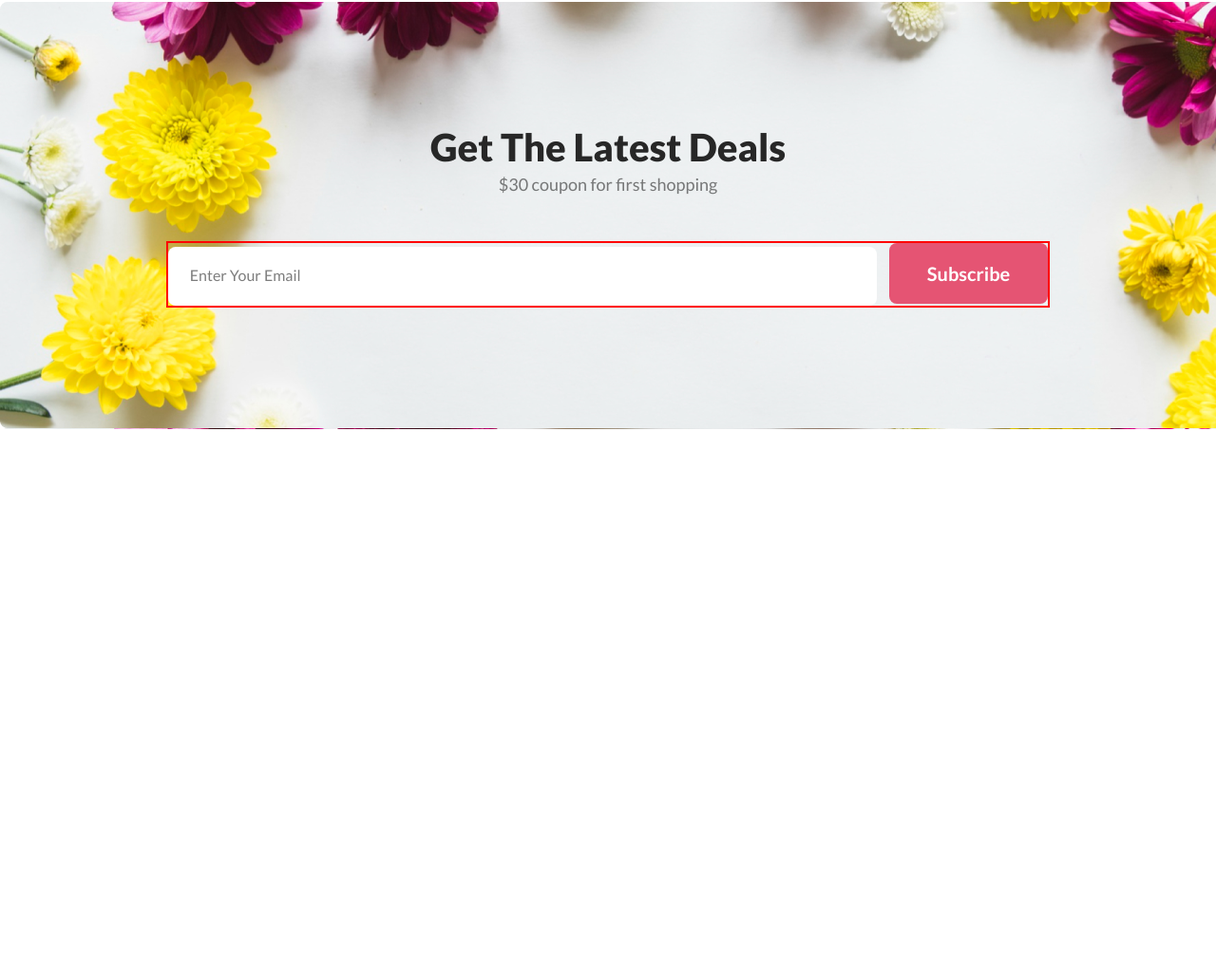
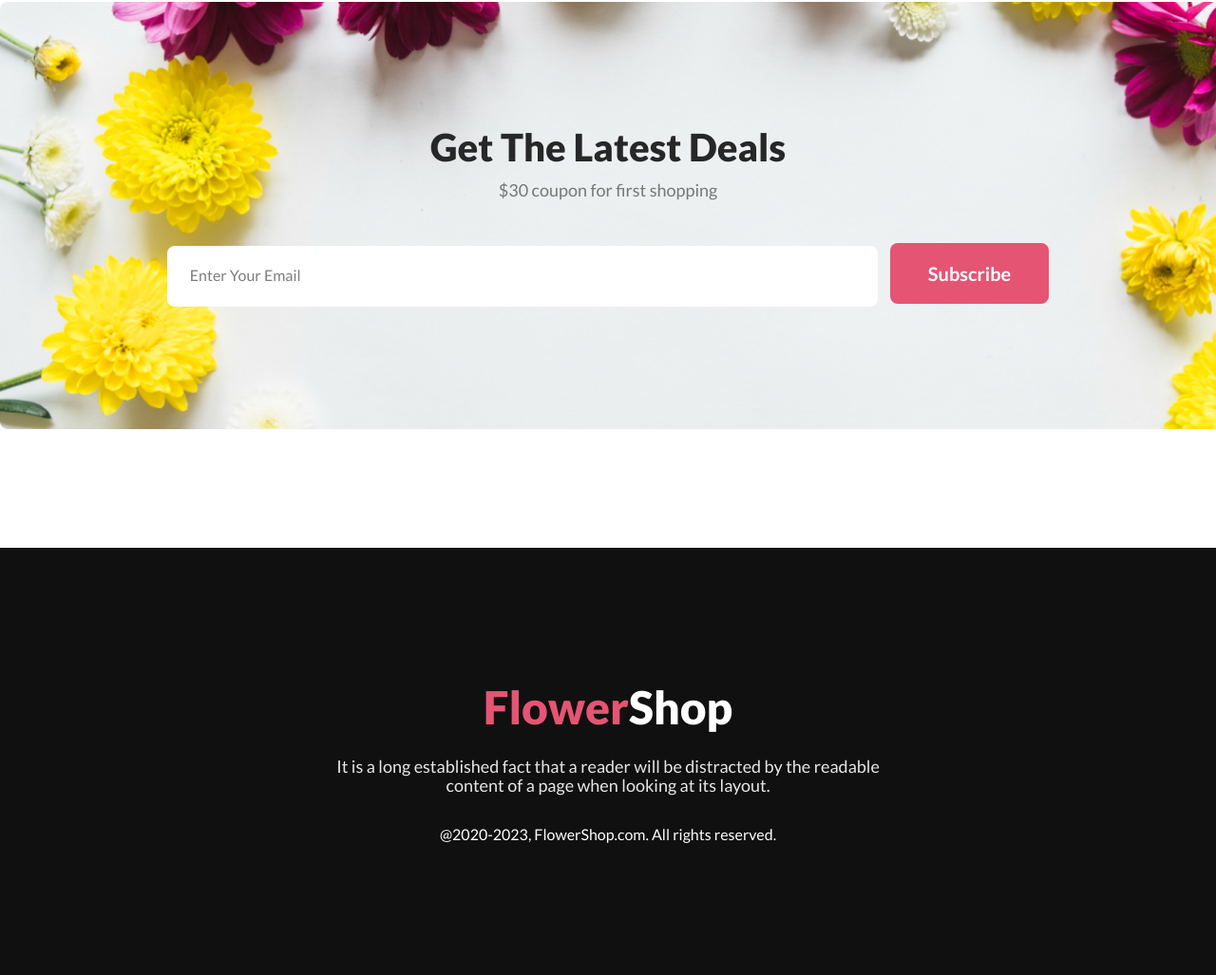
Before and after one commit to naim0018/Flower-Shop, a plain HTML site: page index.html in a window 1280 px wide. Shown: the part 3747-4774 px from the top of the page at 95% size. Before the commit the page ends 4199 px from the top, so only its background shows below. Drawn offline with Linux system fonts and the light colour scheme.

Commit message:
Footer Done

```diff
--- a/index.html
+++ b/index.html
@@ -96,30 +96,34 @@
       <!-- Hot Deal -->
       <div class="hot-deal">
         <div class="deal-contant">
-            <h2>Hot Deal ! Sale Up To 25% Off</h2>
-            <p>It is a long established fact that a reader will be distracted by the readable content of a page when looking at its layout.</p>
+          <h2>Hot Deal ! Sale Up To 25% Off</h2>
+          <p>
+            It is a long established fact that a reader will be distracted by
+            the readable content of a page when looking at its layout.
+          </p>
 
-            <button class="btn">Sign Up</button>
-
+          <button class="btn">Sign Up</button>
         </div>
         <div class="deal-img">
-            <img src="flower-asset/pngwing 8.png" alt="">
+          <img src="flower-asset/pngwing 8.png" alt="" />
         </div>
-
       </div>
       <!-- Hot Deal End -->
 
       <!-- Instagram -->
       <div class="container">
         <div class="insta">
-            <h2>Instagram</h2>
-            <p>It is a long established fact that a reader will be distracted by the readable content of a page when looking at its layout.</p>
+          <h2>Instagram</h2>
+          <p>
+            It is a long established fact that a reader will be distracted by
+            the readable content of a page when looking at its layout.
+          </p>
         </div>
         <div class="insta-item">
-            <img src="flower-asset/Flower 01.png" alt="">
-            <img src="flower-asset/Rectangle 4.png" alt="">
-            <img src="flower-asset/Rectangle 5.png" alt="">
-            <img src="flower-asset/Rectangle 6.png" alt="">
+          <img src="flower-asset/Flower 01.png" alt="" />
+          <img src="flower-asset/Rectangle 4.png" alt="" />
+          <img src="flower-asset/Rectangle 5.png" alt="" />
+          <img src="flower-asset/Rectangle 6.png" alt="" />
         </div>
       </div>
       <!-- Instagram End -->
@@ -129,13 +133,19 @@
         <h2>Get The Latest Deals</h2>
         <p>$30 coupon for first shopping</p>
         <div class="ld">
-        <input type="email" placeholder="Enter Your Email">
-        <button class="btn">Subscribe</button>
-    </div>
+          <input type="email" placeholder="Enter Your Email" />
+          <button class="btn">Subscribe</button>
+        </div>
       </div>
       <!-- Latest Deal End -->
     </main>
     <!-- Main End -->
-    <footer></footer>
+    <footer>
+      <div class="flower-shop">
+        <h2><span class="clr">Flower</span>Shop</h2>
+        <p class="last-part">It is a long established fact that a reader will be distracted by the readable content of a page when looking at its layout.</p>
+        <p>@2020-2023, FlowerShop.com. All rights reserved.</p>
+      </div>
+    </footer>
   </body>
 </html>
--- a/style.css
+++ b/style.css
@@ -158,18 +158,21 @@
   justify-content: space-between;
 }
 .latest-deal {
-  margin-top: 125px;
+  /* margin-bottom: 125px; */
   height: 450px;
   background-image: url(flower-asset/Rectangle\ 9.png);
+  background-size: cover;
   display: flex;
   flex-direction: column;
   justify-content: center;
   align-items: center;
-  text-align: center;
+  margin-top: 125px;
+  margin-bottom: 125px;
+  /* margin: 125px 0px 125px 0px; */
 }
 .latest-deal h2 {
   color: #272727;
-
+  margin-bottom: 10px;
   font-size: 40px;
   font-weight: 800;
 }
@@ -177,22 +180,47 @@
   color: rgba(39, 39, 39, 0.6);
   font-size: 18px;
   font-weight: 400;
-  line-height: 30px;
 }
-.ld{
-    margin-top: 45px ;
-   border: 2px solid red;
+.ld {
+  margin-top: 45px;
 }
 .ld input {
   width: 700px;
 
-  padding: 23px ;
+  padding: 24px;
   border-radius: 8px;
   border-width: 0;
   margin-right: 10px;
-
 }
 ::placeholder {
-  color: rgba(39, 39, 39, 0.6);font-size: 16px;
+  color: rgba(39, 39, 39, 0.6);
+  font-size: 16px;
   font-weight: 400;
 }
+
+.flower-shop {
+  display: flex;
+  flex-direction: column;
+  justify-content: center;
+  align-items: center;
+  height: 450px;
+  color: white;
+  background: #111010;
+}
+.flower-shop h2 {
+  font-size: 48px;
+  font-weight: 800;
+}
+.clr {
+  color: #e55473;
+}
+.last-part {
+  width: 625px;
+  color: rgba(255, 255, 255, 0.9);
+  font-size: 18px;
+  text-align: center;
+  font-weight: 400;
+  line-height: 20px;
+  padding: 24px 0px 32px 0px;
+  /* margin: 24px 0px 32px 0px; */
+}
```
